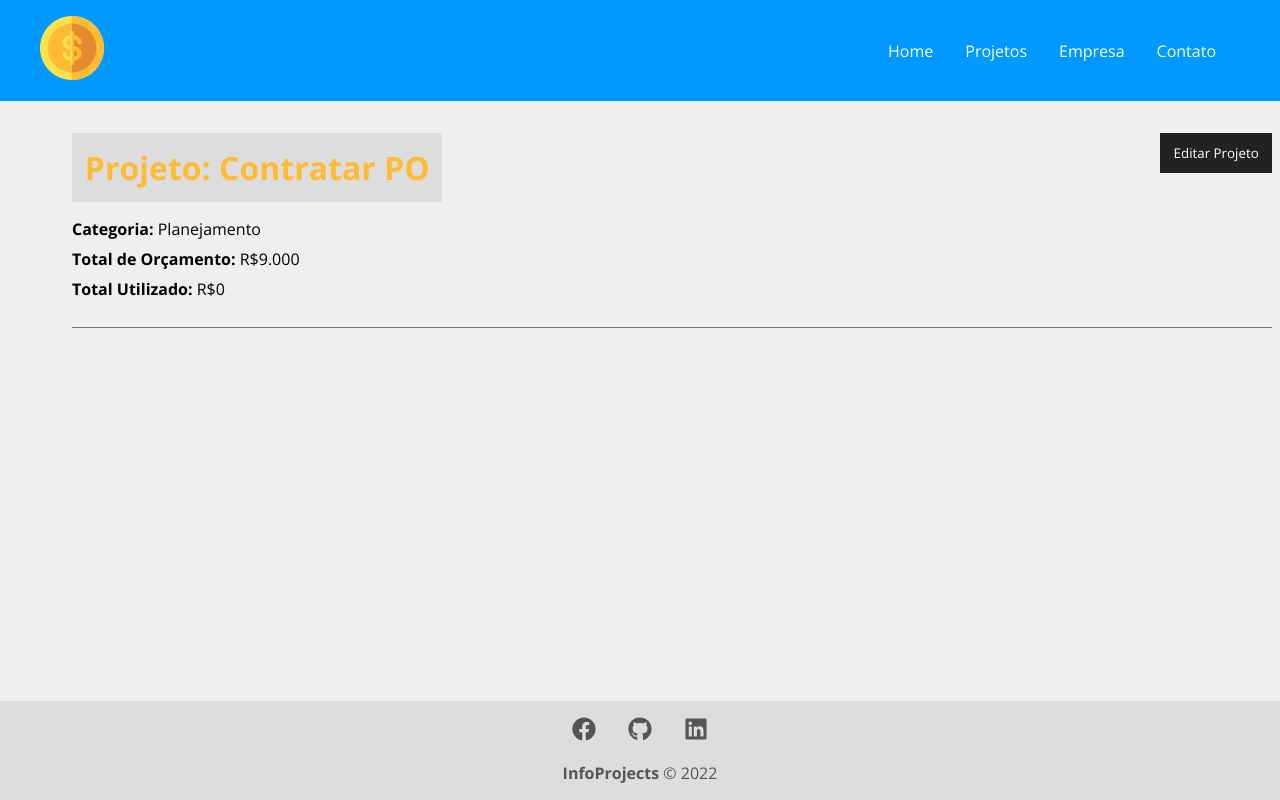
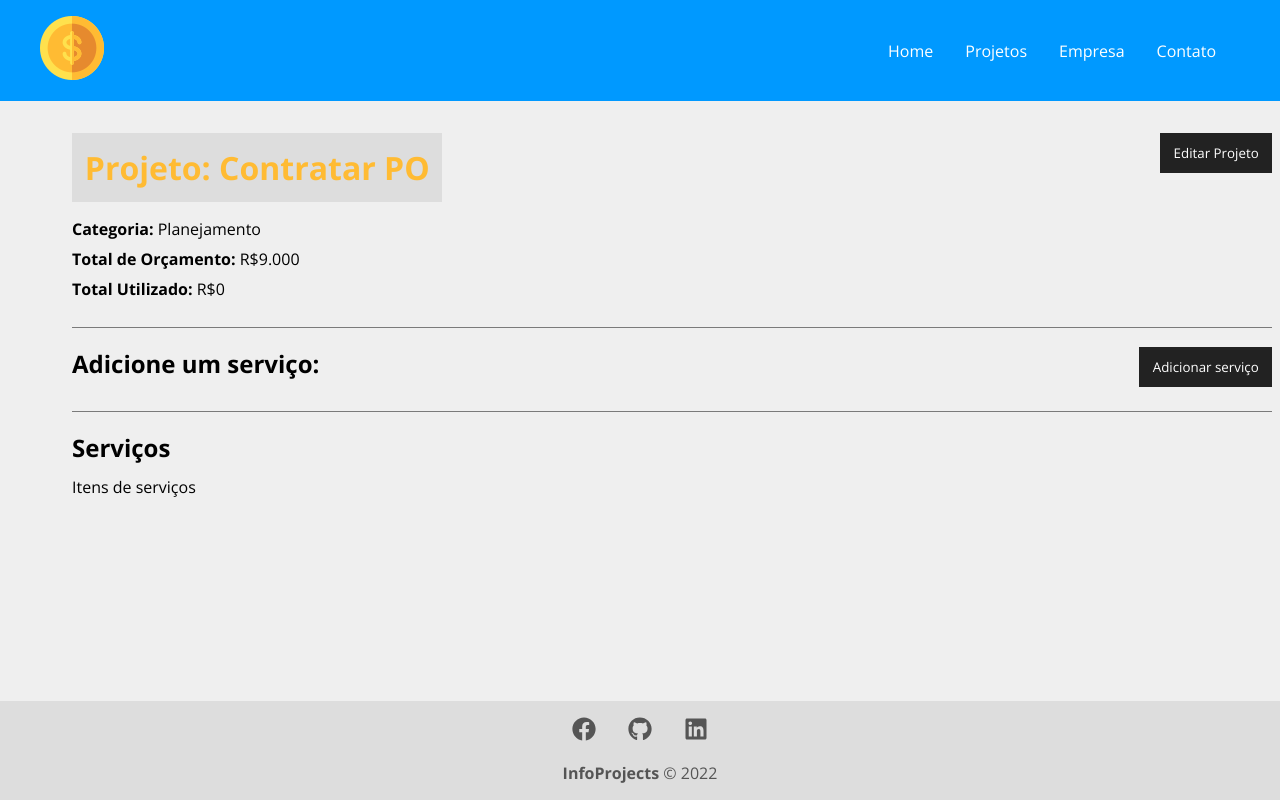
Before and after one commit to PauloRobertoVieira/-PS-ES-2021-2-InfoProjects, a React (Create React App) app in the folder 4.Sistema/frontend/infoprojects/: page /project/3 in a window 1280 px wide. Shown: the top 800 px of the page. Built offline with nearby package versions, Linux system fonts and the light colour scheme; data requests are answered from the project's data file.

Commit message:
formulário de serviços

```diff
--- a/4.Sistema/frontend/infoprojects/db.json
+++ b/4.Sistema/frontend/infoprojects/db.json
@@ -7,7 +7,7 @@
         "id": "4",
         "name": "Planejamento"
       },
-      "infoproject": 0,
+      "cost": 0,
       "services": [],
       "id": 3
     },
@@ -18,7 +18,7 @@
         "id": "1",
         "name": "Infra"
       },
-      "infoproject": 0,
+      "cost": 0,
       "services": [],
       "id": 4
     },
@@ -29,7 +29,7 @@
       },
       "name": "Promover estagiário",
       "budget": "3.000",
-      "infoproject": 0,
+      "cost": 0,
       "services": [],
       "id": 5
     },
@@ -40,7 +40,7 @@
       },
       "name": "Terceirizar UX",
       "budget": "10.000",
-      "infoproject": 0,
+      "cost": 0,
       "services": [],
       "id": 6
     }
--- a/4.Sistema/frontend/infoprojects/src/components/layout/Message.js
+++ b/4.Sistema/frontend/infoprojects/src/components/layout/Message.js
@@ -15,7 +15,7 @@
 
         const timer = setTimeout(() => {
             setVisible(false)
-        }, 3000)
+        }, 2000)
         return () => clearTimeout(timer)
     },  [msg])
 
--- a/4.Sistema/frontend/infoprojects/src/components/pages/NewProject.js
+++ b/4.Sistema/frontend/infoprojects/src/components/pages/NewProject.js
@@ -8,7 +8,7 @@
 
     function createPost(project) {
         //initialize infoprojects and service
-        project.infoproject = 0
+        project.cost = 0
         project.services = []
 
             fetch("http://localhost:5000/projects", {
--- a/4.Sistema/frontend/infoprojects/src/components/pages/Project.js
+++ b/4.Sistema/frontend/infoprojects/src/components/pages/Project.js
@@ -13,6 +13,7 @@
 
     const [project, setProject] = useState([])
     const [showProjectForm, setShowProjectForm] = useState(false)
+    const [showServiceForm, setShowServiceForm] = useState(false)
     const [message, setMessage] = useState()
     const [type, setType] = useState()
 
@@ -33,8 +34,9 @@
     }, [id])
 
     function editPost(project){
+        setMessage('')
         //budget validation
-        if(project.budget < project.infoproject){
+        if(project.budget < project.cost){
             setMessage('O orçamento não pode ser menor que o custo do projeto!')
             setType('error')
             return false
@@ -61,6 +63,10 @@
         setShowProjectForm(!showProjectForm)
     }
 
+    function toggleServiceForm(){
+        setShowServiceForm(!showServiceForm)
+    }
+
     return(
         <>
         {project.name ? (
@@ -81,7 +87,7 @@
                         <span>Total de Orçamento:</span> R${project.budget}
                     </p>
                     <p>
-                        <span>Total Utilizado:</span> R${project.infoproject}
+                        <span>Total Utilizado:</span> R${project.cost}
                     </p>
                 </div>
             ) : (
@@ -94,6 +100,19 @@
                 </div>
             )}
             </div>
+            <div className={styles.service_form_container}>
+                <h2>Adicione um serviço:</h2>
+                <button className={styles.btn} onClick={toggleServiceForm}>
+                {!showServiceForm ? 'Adicionar serviço' : 'Fechar'}
+                </button>
+                <div className={styles.project_info}>
+                   {showServiceForm && <div>formulário do serviço</div>}
+                </div>
+            </div>
+                <h2>Serviços</h2>
+                <Container customClass="start">
+                    <p>Itens de serviços</p>
+                </Container>
             </Container>
         </div>
         ) : (
```
